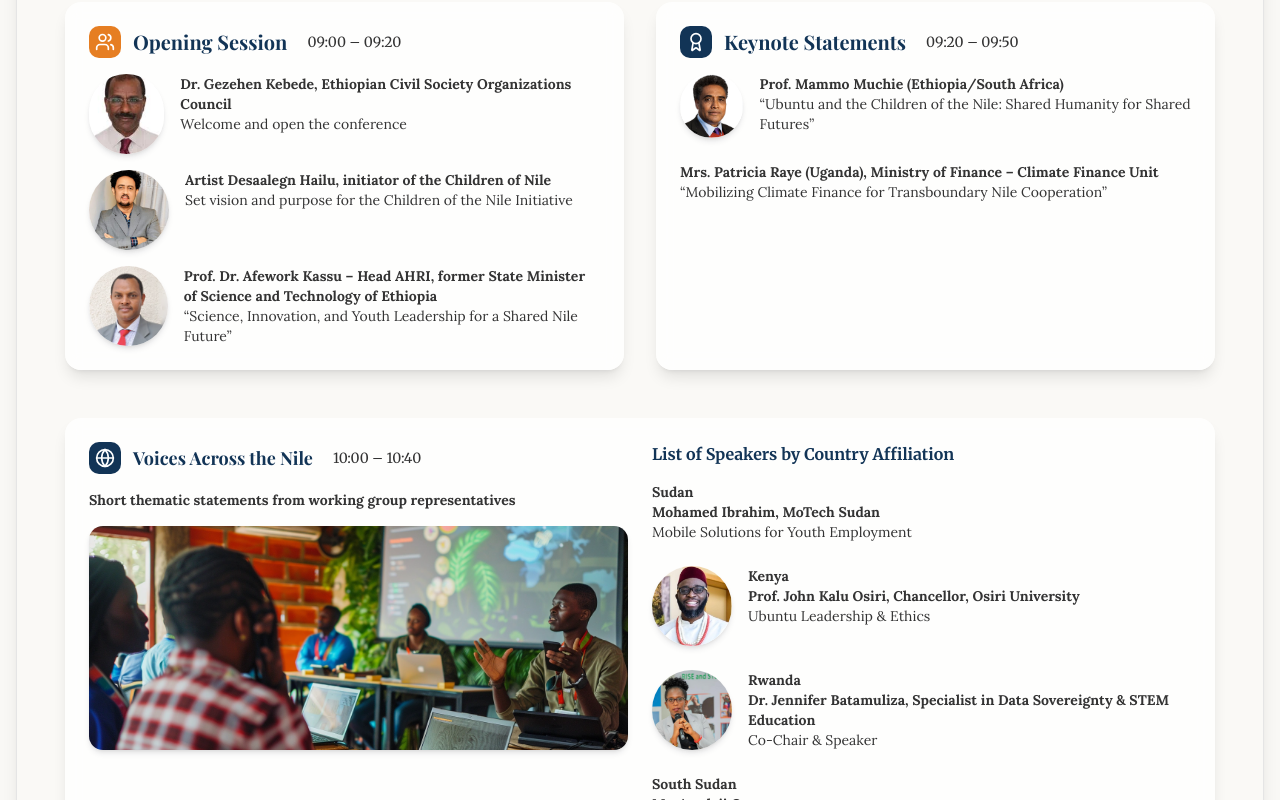
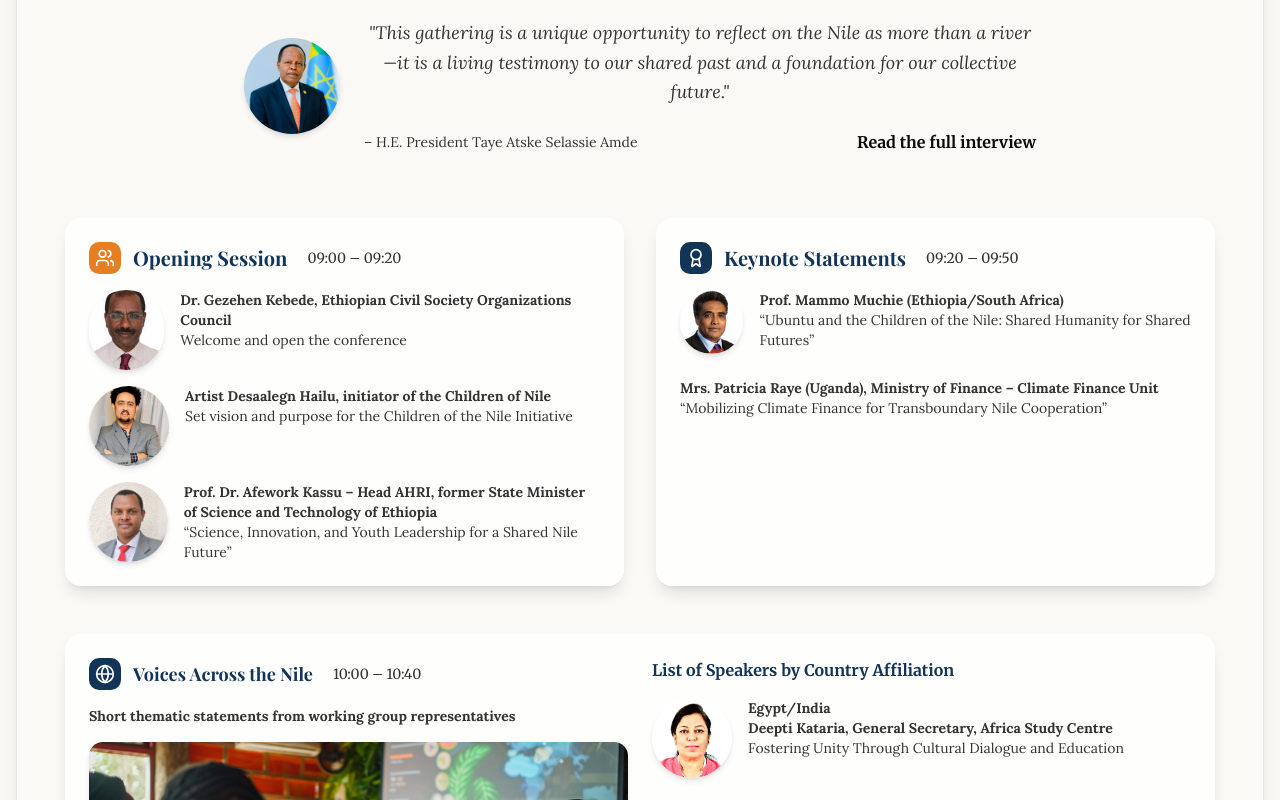
Before and after one commit to anniechan1/nile, a Next.js app: page /summit/program in a window 1280 px wide. Shown: the part 1240-2040 px from the top of the page. Built offline with nearby package versions, Linux system fonts and the light colour scheme; a web font is replaced by a local one.

Commit message:
update WG

```diff
--- a/src/app/summit/program/page.tsx
+++ b/src/app/summit/program/page.tsx
@@ -3,7 +3,7 @@
 import { useState, useEffect } from "react"
 import MainNav from "@/components/main-nav"
 import { Button } from "@/components/ui/button"
-import { Calendar, MapPin, Award, Handshake, ArrowRight, Users, Globe } from "lucide-react"
+import { Calendar, MapPin, Award, Handshake, ArrowRight, Users, Globe, Clock } from "lucide-react"
 import Footer from "@/components/footer"
 import Link from "next/link"
 
@@ -56,6 +56,9 @@ export default function SummitPage() {
             A prestigious gathering celebrating the Nile's cultural and intellectual heritage through artistic
             expression, academic discourse, and sustainable innovation.
           </p>
+
+
+
 
           <Link
             href="https://docs.google.com/forms/d/e/1FAIpQLSe1LBQ7nSDlQsDUeGyE-DFuVsB0gnm2A8Rt3jvBy5j22wer3g/viewform?usp=header"
@@ -111,6 +114,36 @@ export default function SummitPage() {
                 <p className="text-charcoal font-lora">6 September 2025</p>
               </div>
             </div>
+
+
+            {/* President's Quote Section */}
+            <div className="flex items-center justify-center mt-12 space-x-6 mb-16">
+              <img
+                src="/images/president.jpg"
+                alt="President of Ethiopia"
+                className="w-24 h-24 object-cover rounded-full shadow-md"
+              />
+              <div className="max-w-2xl">
+                <p className="font-lora text-base md:text-lg text-charcoal leading-relaxed text-center mb-6">
+                  <em>
+                    "This gathering is a unique opportunity to reflect on the Nile as more than a river—it is a living testimony to our shared past and a foundation for our collective future."
+                  </em>
+                </p>
+                <div className="flex items-center justify-between mt-2">
+                  <p className="font-lora text-xs md:text-sm text-charcoal">
+                    – H.E. President Taye Atske Selassie Amde
+                  </p>
+                  <Link
+                    href="/summit/presidential-interview"
+                    className="text-deep-orange font-bold hover:underline"
+                  >
+                    Read the full interview
+                  </Link>
+                </div>
+              </div>
+            </div>
+
+
             <div className="relative z-10">
               <div className="grid md:grid-cols-2 gap-8 mb-12">
 
@@ -244,6 +277,28 @@ export default function SummitPage() {
                             alt="Speaker from Sudan"
                             className="w-16 h-16 object-cover rounded-full shadow-md"
                           /> */}
+
+
+                          <img
+                            src="/images/speakers/Deepti.png"
+                            alt="Deepti Kataria"
+                            className="w-20 h-20 object-cover rounded-full shadow-md"
+                          />
+                          <div>
+                            <strong className="text-deep-orange !text-deep-orange">Egypt/India</strong>
+                            <br />
+                            <strong>Deepti Kataria, General Secretary, Africa Study Centre</strong>
+                            <br />
+                            Fostering Unity Through Cultural Dialogue and Education
+                          </div>
+
+
+
+
+
+                        </li>
+                        <li className="flex items-start space-x-4">
+
                           <div>
                             <strong className="text-deep-orange !text-deep-orange">Sudan</strong>
                             <br />
@@ -251,6 +306,7 @@ export default function SummitPage() {
                             <br />
                             Mobile Solutions for Youth Employment
                           </div>
+
                         </li>
                         <li className="flex items-start space-x-4">
                           <img
@@ -294,20 +350,7 @@ export default function SummitPage() {
                             Equity & Access in the Digital Age
                           </div>
                         </li>
-                        <li className="flex items-start space-x-4">
-                          {/* <img
-                            src=""
-                            alt="Speaker from Uganda"
-                            className="w-16 h-16 object-cover rounded-full shadow-md"
-                          /> */}
-                          <div>
-                            <strong className="text-deep-orange !text-deep-orange">Uganda</strong>
-                            <br />
-                            <strong>CSO Representative</strong>
-                            <br />
-                            Success Stories in Community-Led Adaptation
-                          </div>
-                        </li>
+
                       </ul>
                     </div>
                   </div>
--- a/src/app/summit/working-groups/academic/page.tsx
+++ b/src/app/summit/working-groups/academic/page.tsx
@@ -30,6 +30,20 @@ export default function AcademicWorkingGroupPage() {
               "Building an Academic Bridge Across 11 Nations: Knowledge, Cooperation, and a Shared Future for the Nile"
             </p>
 
+            <div className="flex flex-wrap items-center justify-center gap-4 mb-8">
+              <div className="flex items-center space-x-2 bg-deep-orange/10 px-4 py-2 rounded-full">
+                <Globe className="h-4 w-4 text-deep-orange" />
+                <span className="font-bold text-deep-orange text-sm">Online</span>
+              </div>
+              <div className="flex items-center space-x-2 bg-river-blue/10 px-4 py-2 rounded-full">
+                <Calendar className="h-4 w-4 text-river-blue" />
+                <span className="font-bold text-river-blue text-sm">Saturday, 6 September 2025</span>
+              </div>
+              <div className="flex items-center space-x-2 bg-warm-gold/20 px-4 py-2 rounded-full">
+                <Clock className="h-4 w-4 text-charcoal" />
+                <span className="font-bold text-charcoal text-sm">14:00-16:30 EAT</span>
+              </div>
+            </div>
 
 
             <div className="bg-white/80 backdrop-blur-sm rounded-2xl p-6 shadow-lg">
@@ -172,6 +186,34 @@ export default function AcademicWorkingGroupPage() {
 
                 <div className="border-l-4 border-warm-gold pl-4">
                   <h4 className="font-bold text-charcoal mb-2">
+                    Kenya: "Regional Academic Collaboration for Sustainable Nile Basin Development"
+                  </h4>
+                  <div className="flex items-start space-x-3 mb-2">
+                    <img
+                      src="/images/speakers/dan.png"
+                      alt="Dr. Dan Noel Odaba"
+                      className="w-24 h-24 rounded-full object-cover"
+                    />
+                    <div>
+                      <p className="text-sm text-charcoal">
+                        <Link
+                          href="/summit/speakers#dan-noel-odaba"
+                          className="text-river-blue hover:text-river-blue-dark underline"
+                        >
+                          Ph.D. Dan Noel Odaba
+                        </Link>
+                        , Director, Southern Africa
+                      </p>
+                      <p className="text-xs text-charcoal mt-2">
+                        An experienced leader in regional development, Dr. Odaba will speak on the critical role of academic partnerships
+                        and knowledge exchange in fostering sustainable and cooperative development across the Nile Basin nations.
+                      </p>
+                    </div>
+                  </div>
+                </div>
+
+                <div className="border-l-4 border-warm-gold pl-4">
+                  <h4 className="font-bold text-charcoal mb-2">
                     Kenya/USA: "Ubuntu Leadership: Harnessing Knowledge Systems for Transformative Education in Africa"
                   </h4>
                   <div className="flex items-start space-x-3 mb-2">
@@ -199,6 +241,9 @@ export default function AcademicWorkingGroupPage() {
                   </div>
 
                 </div>
+
+
+
 
                 <div className="border-l-4 border-deep-orange pl-4">
                   <h4 className="font-bold text-charcoal mb-2">
@@ -330,7 +375,7 @@ export default function AcademicWorkingGroupPage() {
                         href="/summit/speakers#geci-karuri"
                         className="text-river-blue hover:text-river-blue-dark underline"
                       >
-                        Prof. Geci Karuri-Sebina (South Africa/Kenya)
+                        Prof. Geci Karuri-Sebina (South Africa)
                       </Link>
                     </p>
                   </div>
```
Also changed, not shown: public/images/speakers/dan.png (added).
